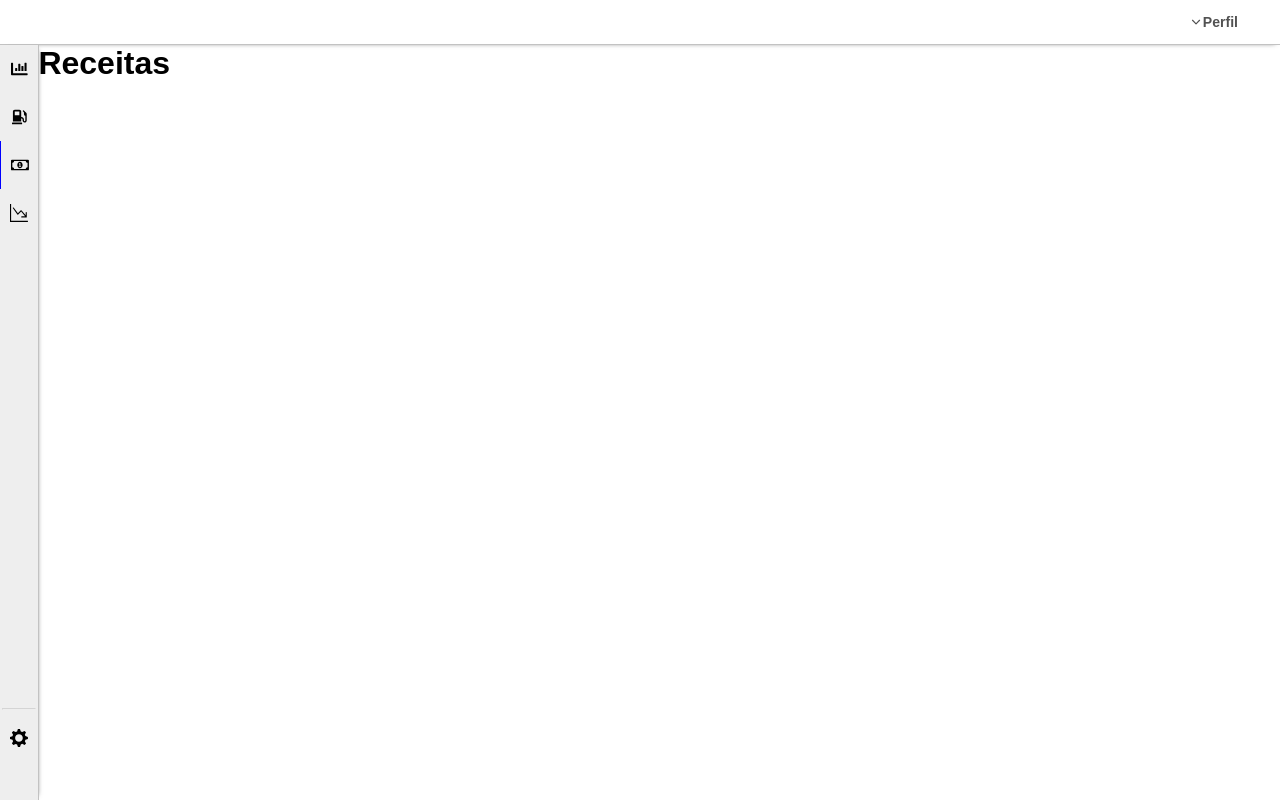
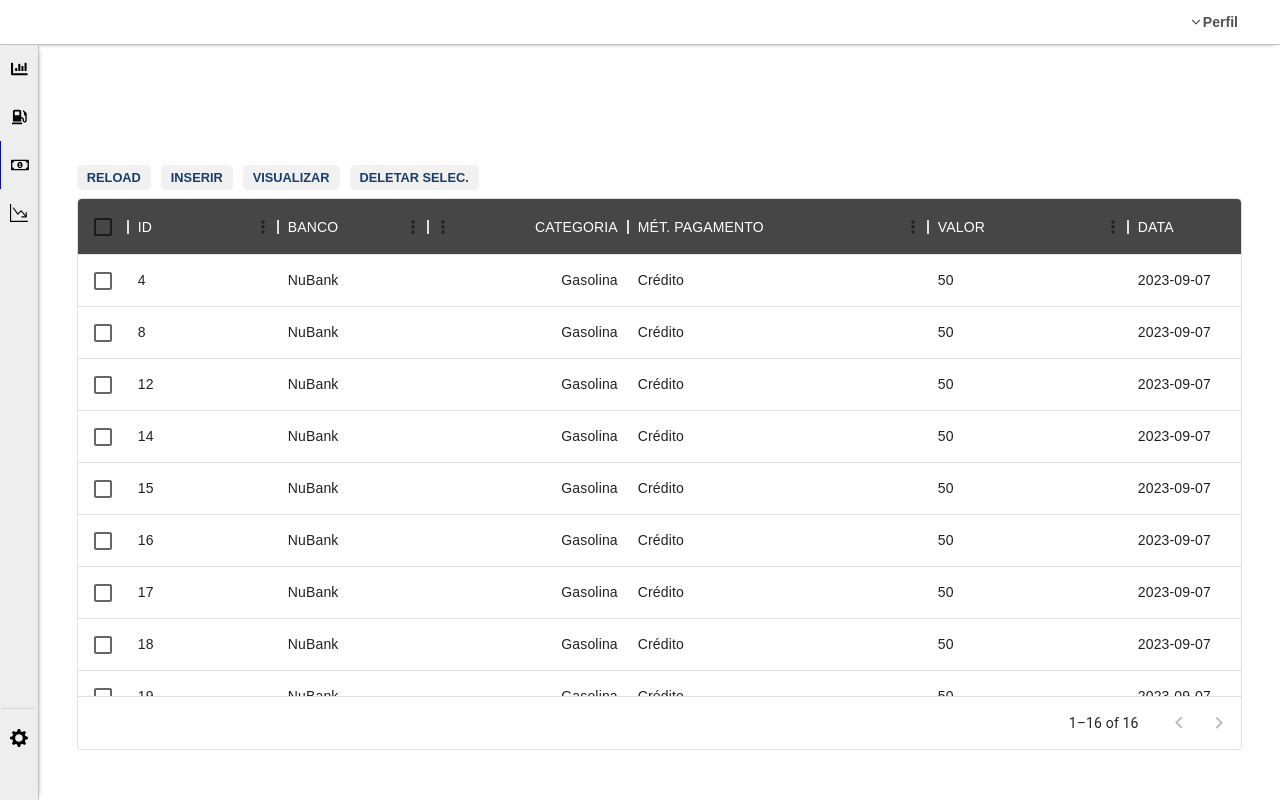
Before and after one commit to JhayneK/Projeto-Financas, a React (Vite) app in the folder Front end/: page /receitas in a window 1280 px wide. Built offline with nearby package versions, Linux system fonts and the light colour scheme.

Commit message:
Inserção da tabela na rota receitas

```diff
--- /dev/null
+++ b/Front end/src/components/Tabela/TabelaDespesa.jsx
@@ -0,0 +1,61 @@
+import { useEffect, useState } from 'react';
+import axios from 'axios';
+import Box from '@mui/material/Box';
+import { DataGrid } from '@mui/x-data-grid';
+// import { Stack } from '@mui/material';
+
+export default function TabelaDespesa() {
+    const [dados, setDados] = useState([]);
+
+    useEffect(() => {
+        axios.get("/dados_randomicos.json")
+            .then((response) => {
+                setDados(response.data.fluxo)
+            })
+            .catch((error) => {
+                console.error("Erro ao obter os dados do JSON");
+            });
+    }, []);
+
+    const columns = [
+        { field: 'id', headerName: 'ID', width: 90 },
+        { field: 'banco', headerName: 'BANCO', width: 150 },
+        { field: 'categoria', headerName: 'CATEGORIA', type: 'number', width: 150 },
+        { field: 'metodoPagamento', headerName: 'MÉT. PAGAMENTO', width: 200 },
+        { field: 'parcelamento', headerName: 'PARCELAMENTO', width: 200 },
+        { field: 'valor', headerName: 'VALOR', width: 160 },
+        { field: 'data', headerName: 'DATA', width: 160 },
+        { field: 'descricao', headerName: 'DESCRIÇÃO', width: 600 },
+    ];
+
+    const rows = dados.map((row) => ({
+        id: row.ID,
+        banco: row.BANCO,
+        categoria: row.CATEGORIA,
+        metodoPagamento: row.METODO_PAGAMENTO,
+        parcelamento: row.PARCELAMENTO,
+        valor: row.VALOR,
+        data: row.DATA,
+        descricao: row.DESCRICAO,
+
+    }))
+
+    return (
+        <Box sx={{ height: "69vh", width: '100%' }}>
+            <DataGrid
+                rows={rows}
+                columns={columns}
+                initialState={{
+                    pagination: {
+                        paginationModel: {
+                            pageSize: 25,
+                        },
+                    },
+                }}
+                pageSizeOptions={[25]}
+                checkboxSelection
+                disableRowSelectionOnClick
+            />
+        </Box>
+    );
+}
--- a/Front end/src/components/Tabela.jsx
+++ b/Front end/src/components/Tabela/TabelaReceita.jsx
@@ -2,13 +2,13 @@ import { useEffect, useState } from 'react';
 import axios from 'axios';
 import Box from '@mui/material/Box';
 import { DataGrid } from '@mui/x-data-grid';
-import { Stack } from '@mui/material';
+// import { Stack } from '@mui/material';
 
-export default function Tabela() {
+export default function TabelaReceita() {
     const [dados, setDados] = useState([]);
 
     useEffect(() => {
-        axios.get("../public/dados_randomicos.json")
+        axios.get("/dados_randomicos.json")
             .then((response) => {
                 setDados(response.data.fluxo)
             })
@@ -18,13 +18,13 @@ export default function Tabela() {
     }, []);
 
     const columns = [
-        { field: 'id', headerName: 'ID', width: 90 },
+        { field: 'id', headerName: 'ID', width: 150 },
         { field: 'banco', headerName: 'BANCO', width: 150 },
-        { field: 'categoria', headerName: 'CATEGORIA', type: 'number', width: 150 },
-        { field: 'metodoPagamento', headerName: 'MÉT. PAGAMENTO', width: 200 },
-        { field: 'parcelamento', headerName: 'PARCELAMENTO', width: 200 },
-        { field: 'valor', headerName: 'VALOR', width: 160 },
-        { field: 'data', headerName: 'DATA', width: 160 },
+        { field: 'categoria', headerName: 'CATEGORIA', type: 'number', width: 200 },
+        { field: 'metodoPagamento', headerName: 'MÉT. PAGAMENTO', width: 300 },
+        // { field: 'parcelamento', headerName: 'PARCELAMENTO', width: 200 },
+        { field: 'valor', headerName: 'VALOR', width: 200 },
+        { field: 'data', headerName: 'DATA', width: 200 },
         { field: 'descricao', headerName: 'DESCRIÇÃO', width: 600 },
     ];
 
@@ -33,7 +33,7 @@ export default function Tabela() {
         banco: row.BANCO,
         categoria: row.CATEGORIA,
         metodoPagamento: row.METODO_PAGAMENTO,
-        parcelamento: row.PARCELAMENTO,
+        // parcelamento: row.PARCELAMENTO,
         valor: row.VALOR,
         data: row.DATA,
         descricao: row.DESCRICAO,
--- a/Front end/src/pages/Despesas.jsx
+++ b/Front end/src/pages/Despesas.jsx
@@ -1,5 +1,5 @@
 import { useEffect } from "react"
-import Tabela from "../components/Tabela"
+import Tabela from "../components/Tabela/TabelaDespesa"
 // import { AiOutlineReload } from "react-icons/ai";  // Reload icon
 
 export default function Despesas() {
--- a/Front end/src/pages/Receitas.jsx
+++ b/Front end/src/pages/Receitas.jsx
@@ -1,6 +1,7 @@
 import { useEffect } from "react";
+import Tabela from "../components/Tabela/TabelaReceita";
 
-export default function Receitar() {
+export default function Receitas() {
     useEffect(() => {
         document.title = "Receitas";
     }, []);
@@ -8,7 +9,16 @@ export default function Receitar() {
     return(
         <div className="page-container">
             <div className="pages-logado-main-content">
-                <h1>Receitas</h1>
+                <div className="tabela">
+                    <div className="botoes-dashboard">
+                        <button id="botao-reload" className="botao-dashboard">RELOAD</button>
+                        <button id="botao-inserir" className="botao-dashboard">INSERIR</button>
+                        <button id="botao-visualizar" className="botao-dashboard">VISUALIZAR</button>
+                        <button id="botao-deletar-selec" className="botao-dashboard">DELETAR SELEC.</button>
+                        {/* <button id="botao-filtro" className="botao-dashboard">FILTRO</button> */}
+                    </div>
+                    <Tabela />
+                </div>
             </div>
         </div>
     )
```
